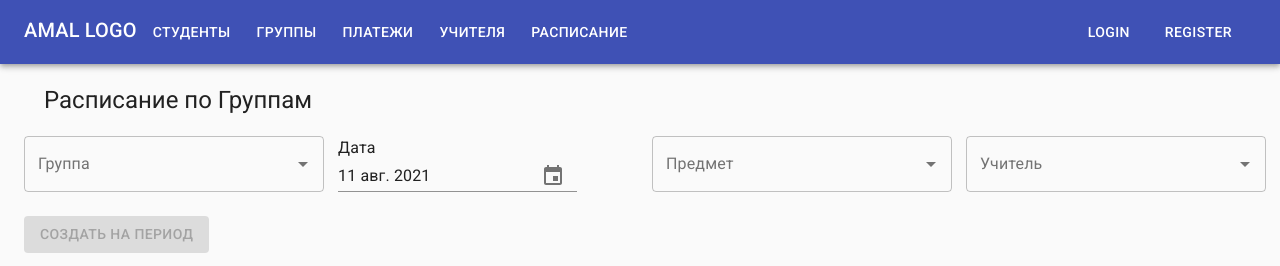
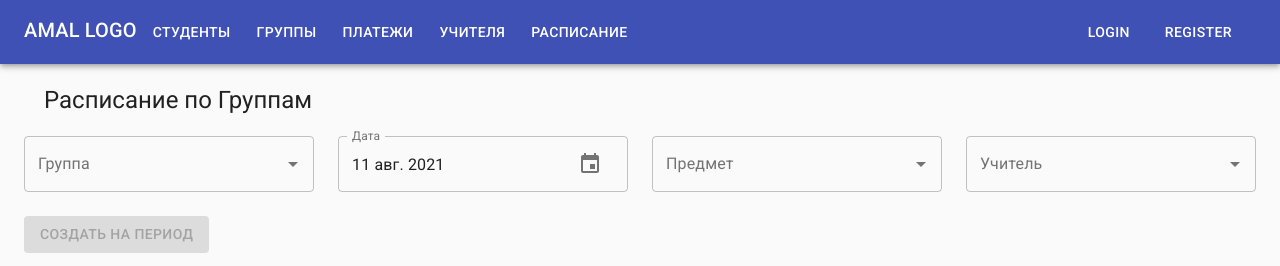
Before and after one commit to xx3u/amal_frontend, a React (Create React App) app: page /admin-app/lessons in a window 1280 px wide. Shown: the top 266 px of the page. Built offline with nearby package versions, Linux system fonts and the light colour scheme; no server answers.

Commit message:
Подправил стили

```diff
--- a/src/containers/LessonsContainer/LessonsSelectors.js
+++ b/src/containers/LessonsContainer/LessonsSelectors.js
@@ -1,6 +1,6 @@
 import React, { useEffect, useState } from 'react';
 import { useDispatch, useSelector, shallowEqual } from 'react-redux';
-import { Grid, TextField, Box, Typography } from '@material-ui/core';
+import { Grid, TextField } from '@material-ui/core';
 import Autocomplete from '@material-ui/lab/Autocomplete';
 import { MuiPickersUtilsProvider, KeyboardDatePicker } from '@material-ui/pickers';
 import DateFnsUtils from '@date-io/date-fns';
@@ -64,7 +64,7 @@ const LessonsSelectors = () => {
   }, [selectedDate, selectedSubject, selectedTeacher, selectedGroup]);
 
   return (
-    <>
+    <Grid container item spacing={3}>
       <Grid item xs={3}>
         <Autocomplete
           id='groups-lessons'
@@ -75,18 +75,22 @@ const LessonsSelectors = () => {
           options={groups}
           getOptionLabel={(option) => option.groupName}
           noOptionsText={'список пуст'}
-          style={{ width: 300 }}
           renderInput={(params) => <TextField {...params} label='Группа' variant='outlined' placeholder='Выберите' />}
         />
       </Grid>
-      <Grid item xs={3}>
-        <MuiPickersUtilsProvider locale={ru} utils={DateFnsUtils}>
-          <Box>
-            <Typography>Дата</Typography>
-            <KeyboardDatePicker value={selectedDate} onChange={(date) => setSelectedDate(date)} format='dd MMM yyyy' />
-          </Box>
-        </MuiPickersUtilsProvider>
-      </Grid>
+      <MuiPickersUtilsProvider locale={ru} utils={DateFnsUtils}>
+        <Grid item xs={3}>
+          <KeyboardDatePicker
+            label='Дата'
+            variant='inline'
+            inputVariant='outlined'
+            fullWidth
+            value={selectedDate}
+            onChange={(date) => setSelectedDate(date)}
+            format='dd MMM yyyy'
+          />
+        </Grid>
+      </MuiPickersUtilsProvider>
       <Grid item xs={3}>
         <Autocomplete
           id='subjects-lessons'
@@ -97,7 +101,6 @@ const LessonsSelectors = () => {
           options={subjects}
           getOptionLabel={(option) => option.subjectName || ''}
           noOptionsText={'список пуст'}
-          style={{ width: 300 }}
           renderInput={(params) => <TextField {...params} label='Предмет' variant='outlined' placeholder='Выберите' />}
         />
       </Grid>
@@ -111,11 +114,10 @@ const LessonsSelectors = () => {
             setSelectedTeacher(value);
           }}
           noOptionsText={'выберите сначала предмета'}
-          style={{ width: 300 }}
           renderInput={(params) => <TextField {...params} label='Учитель' variant='outlined' placeholder='Выберите' />}
         />
       </Grid>
-    </>
+    </Grid>
   );
 };
 
```
